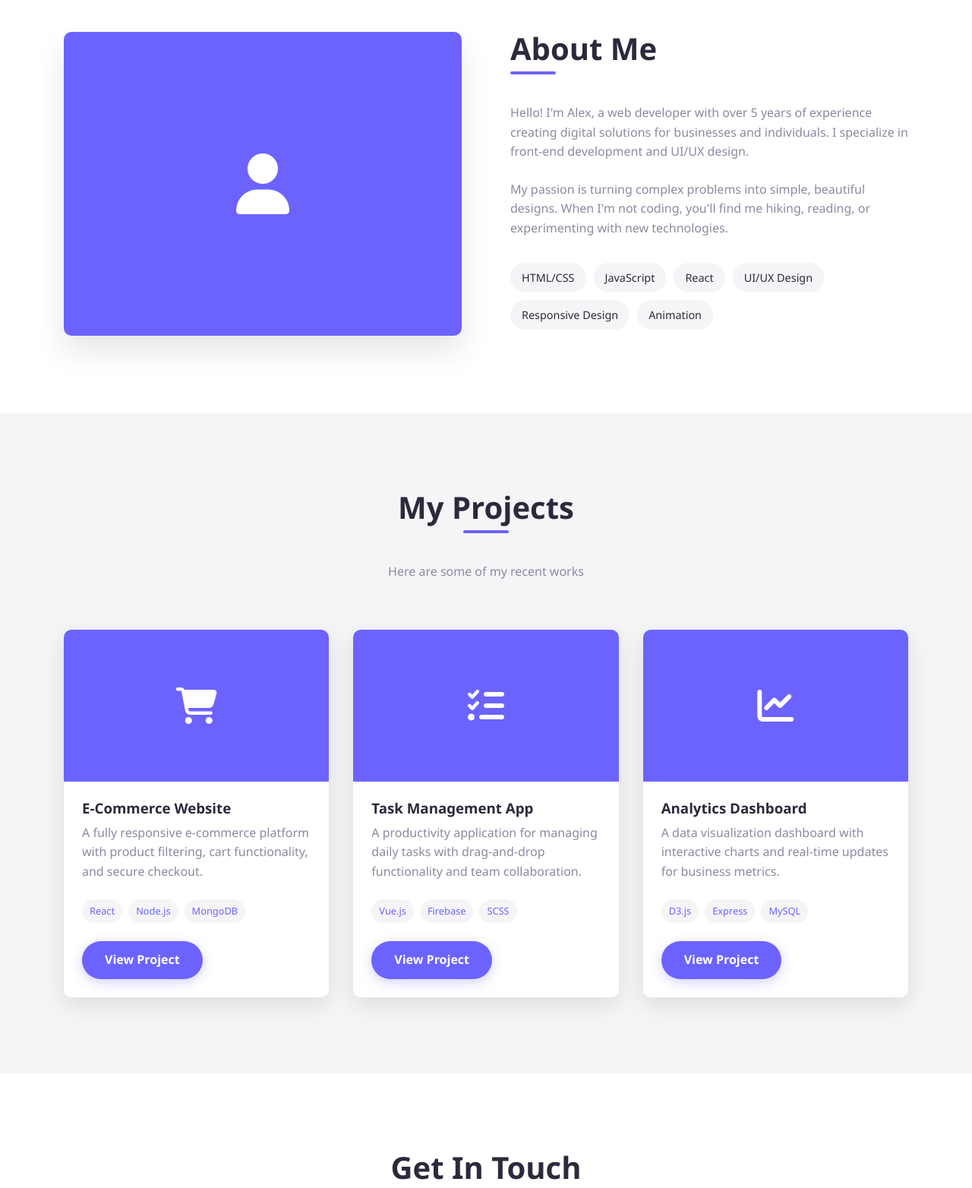
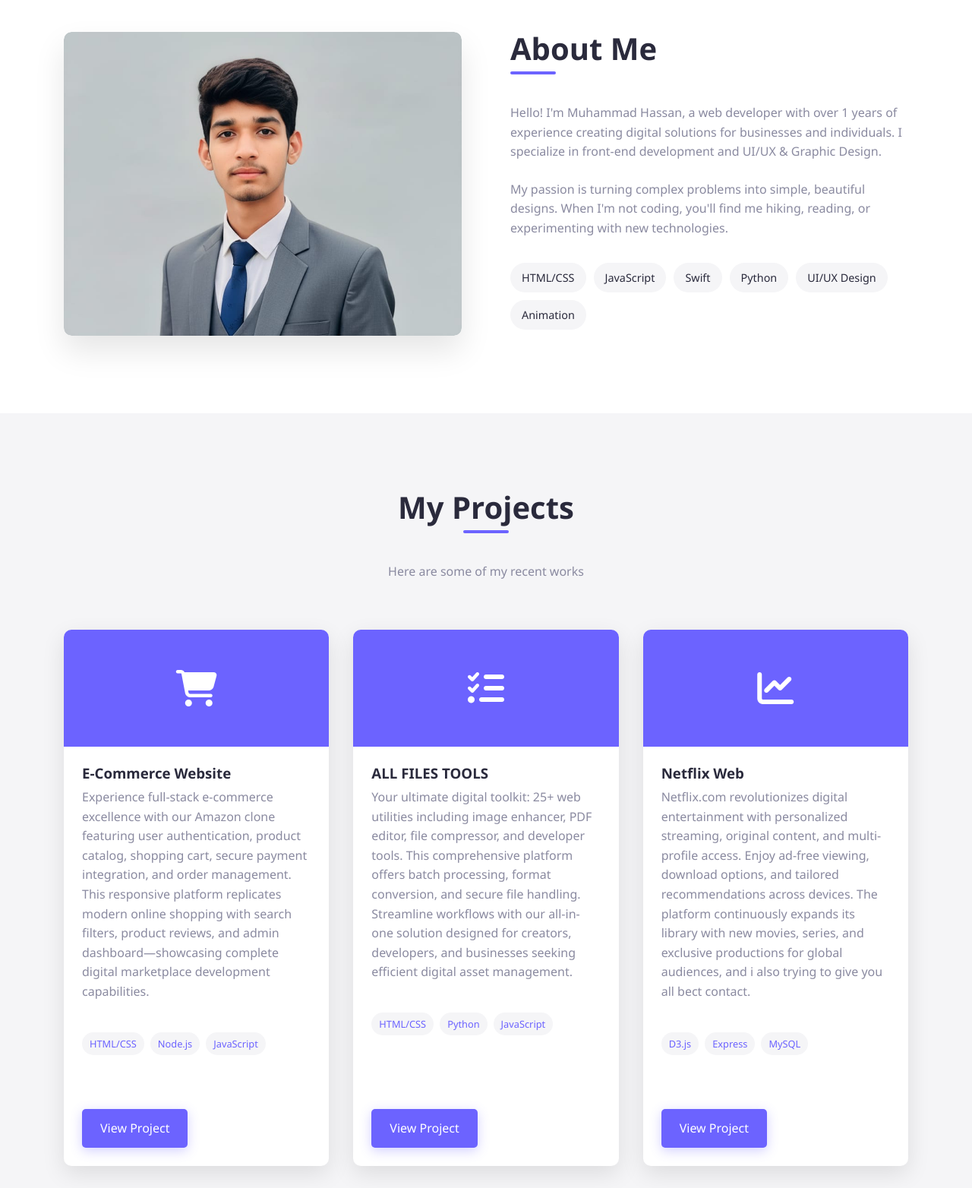
Before and after one commit to MuhammadHassan804/PORT-FOLIO, a plain HTML site: page index.html in a window 1280 px wide. Shown: the part 860-2424 px from the top of the page at 76% size. Drawn offline with Linux system fonts and the light colour scheme.

Commit message:
changes in about secion , project secion and also footer secion

```diff
--- a/index.html
+++ b/index.html
@@ -3,7 +3,7 @@
 <head>
     <meta charset="UTF-8">
     <meta name="viewport" content="width=device-width, initial-scale=1.0">
-    <title>Alex Morgan | Portfolio</title>
+    <title>Muhammad Hassan | Portfolio</title>
     <link rel="stylesheet" href="styel.css">
     <link rel="stylesheet" href="https://cdnjs.cloudflare.com/ajax/libs/font-awesome/6.4.0/css/all.min.css">
 </head>
@@ -12,7 +12,7 @@
     <header id="header">
         <div class="container">
             <nav>
-                <a href="#" class="logo">Alex.</a>
+                <a href="#" class="logo">Muhammad Hassan.</a>
                 <ul class="nav-links">
                     <li><a href="#home">Home</a></li>
                     <li><a href="#about">About</a></li>
@@ -30,8 +30,8 @@
     <section class="hero" id="home">
         <div class="container">
             <div class="hero-content">
-                <h1>Hi, I'm Alex Morgan</h1>
-                <p>I'm a passionate web developer & UI/UX designer creating beautiful and functional digital experiences.</p>
+                <h1>Hi, I'm Muhammad Hassan</h1>
+                <p>I’m a Web Developer specializing in HTML, CSS, and JavaScript, with a growing passion for UI/UX and graphic design.</p>
                 <div class="hero-btns">
                     <a href="#projects" class="btn">View My Work</a>
                     <a href="#contact" class="btn btn-outline">Get In Touch</a>
@@ -50,20 +50,20 @@
     <div class="container">
         <div class="about-content">
             <div class="about-image">
-                    <div class="image-placeholder">
-                        <i class="fas fa-user"></i>
+                <div class="image-container">
+                    <img src="WhatsApp Image 2025-10-20 at 10.56.46 PM.jpeg" alt="Muhammad Hassan - Web Developer" class="profile-image">
                 </div>
             </div>
             <div class="about-text">
                 <h2>About Me</h2>
-                    <p>Hello! I'm Alex, a web developer with over 5 years of experience creating digital solutions for businesses and individuals. I specialize in front-end development and UI/UX design.</p>
+                <p>Hello! I'm Muhammad Hassan, a web developer with over 1 years of experience creating digital solutions for businesses and individuals. I specialize in front-end development and UI/UX & Graphic Design.</p>
                 <p>My passion is turning complex problems into simple, beautiful designs. When I'm not coding, you'll find me hiking, reading, or experimenting with new technologies.</p>
                 <div class="skills">
                     <span class="skill">HTML/CSS</span>
                     <span class="skill">JavaScript</span>
-                        <span class="skill">React</span>
+                    <span class="skill">Swift</span>
+                    <span class="skill">Python</span>
                     <span class="skill">UI/UX Design</span>
-                        <span class="skill">Responsive Design</span>
                     <span class="skill">Animation</span>
                 </div>
             </div>
@@ -85,13 +85,13 @@
                 </div>
                 <div class="project-content">
                     <h3>E-Commerce Website</h3>
-                        <p>A fully responsive e-commerce platform with product filtering, cart functionality, and secure checkout.</p>
+                    <p>Experience full-stack e-commerce excellence with our Amazon clone featuring user authentication, product catalog, shopping cart, secure payment integration, and order management. This responsive platform replicates modern online shopping with search filters, product reviews, and admin dashboard—showcasing complete digital marketplace development capabilities.</p>
                     <div class="project-tags">
-                            <span class="project-tag">React</span>
+                        <span class="project-tag">HTML/CSS</span>
                         <span class="project-tag">Node.js</span>
-                            <span class="project-tag">MongoDB</span>
+                        <span class="project-tag">JavaScript</span>
                     </div>
-                        <a href="#" class="btn">View Project</a>
+                    <a href="https://www.amazon.com" class="btn">View Project</a>
                 </div>
             </div>
             <div class="project-card">
@@ -99,14 +99,14 @@
                     <i class="fas fa-tasks"></i>
                 </div>
                 <div class="project-content">
-                        <h3>Task Management App</h3>
-                        <p>A productivity application for managing daily tasks with drag-and-drop functionality and team collaboration.</p>
+                    <h3>ALL FILES TOOLS</h3>
+                    <p>Your ultimate digital toolkit: 25+ web utilities including image enhancer, PDF editor, file compressor, and developer tools. This comprehensive platform offers batch processing, format conversion, and secure file handling. Streamline workflows with our all-in-one solution designed for creators, developers, and businesses seeking efficient digital asset management.</p>
                     <div class="project-tags">
-                            <span class="project-tag">Vue.js</span>
-                            <span class="project-tag">Firebase</span>
-                            <span class="project-tag">SCSS</span>
+                        <span class="project-tag">HTML/CSS</span>
+                        <span class="project-tag">Python</span>
+                        <span class="project-tag">JavaScript</span>
                     </div>
-                        <a href="#" class="btn">View Project</a>
+                    <a href="https://www.allfiletools.com/" class="btn">View Project</a>
                 </div>
             </div>
             <div class="project-card">
@@ -114,20 +114,19 @@
                     <i class="fas fa-chart-line"></i>
                 </div>
                 <div class="project-content">
-                        <h3>Analytics Dashboard</h3>
-                        <p>A data visualization dashboard with interactive charts and real-time updates for business metrics.</p>
+                    <h3>Netflix Web</h3>
+                    <p>Netflix.com revolutionizes digital entertainment with personalized streaming, original content, and multi-profile access. Enjoy ad-free viewing, download options, and tailored recommendations across devices. The platform continuously expands its library with new movies, series, and exclusive productions for global audiences, and i also trying to give you all bect contact.</p>
                     <div class="project-tags">
                         <span class="project-tag">D3.js</span>
                         <span class="project-tag">Express</span>
                         <span class="project-tag">MySQL</span>
                     </div>
-                        <a href="#" class="btn">View Project</a>
+                    <a href="https://www.netflix.com/gb" class="btn">View Project</a>
                 </div>
             </div>
         </div>
     </div>
 </section>
-
     <!-- Contact Section -->
     <section class="contact" id="contact">
         <div class="container">
@@ -143,7 +142,7 @@
                         </div>
                         <div>
                             <h3>Location</h3>
-                            <p>San Francisco, CA</p>
+                            <p>Mehrabpur, Sindh, Pakistan</p>
                         </div>
                     </div>
                     <div class="contact-item">
@@ -152,7 +151,7 @@
                         </div>
                         <div>
                             <h3>Email</h3>
-                            <p>hello@alexmorgan.com</p>
+                            <p>muhammadhassan82008@gmail.com</p>
                         </div>
                     </div>
                     <div class="contact-item">
@@ -161,7 +160,7 @@
                         </div>
                         <div>
                             <h3>Phone</h3>
-                            <p>+1 (555) 123-4567</p>
+                            <p>0302-4539711</p>
                         </div>
                     </div>
                 </div>
@@ -190,16 +189,27 @@
 <footer>
     <div class="container">
         <div class="footer-content">
-                <div class="logo">Alex.</div>
+            <div class="logo">Muhammad Hassan</div>
             <div class="social-links">
-                    <a href="#" class="social-link"><i class="fab fa-github"></i></a>
-                    <a href="#" class="social-link"><i class="fab fa-linkedin-in"></i></a>
-                    <a href="#" class="social-link"><i class="fab fa-twitter"></i></a>
-                    <a href="#" class="social-link"><i class="fab fa-dribbble"></i></a>
+                <a href="https://github.com/yourusername" class="social-link" target="_blank">
+                    <i class="fab fa-github"></i>
+                </a>
+                <a href="https://www.linkedin.com/in/m-hassan-344928321?utm_source=share&utm_campaign=share_via&utm_content=profile&utm_medium=android_app"
+                   class="social-link" target="_blank">
+                    <i class="fab fa-linkedin-in"></i>
+                </a>
+                <a href="https://www.instagram.com/hassan.is.op?igsh=MW8zNGZmZnoxbjEzMw=="
+                   class="social-link" target="_blank">
+                    <i class="fab fa-instagram"></i>
+                </a>
+                <a href="https://www.facebook.com/share/17FKJdDPnC/"
+                   class="social-link" target="_blank">
+                    <i class="fab fa-facebook-f"></i>
+                </a>
             </div>
         </div>
         <div class="copyright">
-                <p>&copy; 2023 Alex Morgan. All Rights Reserved.</p>
+            <p>&copy; 2025 Muhammad Hassan. All Rights Reserved.</p>
         </div>
     </div>
 </footer>
--- a/styel.css
+++ b/styel.css
@@ -251,15 +251,23 @@ nav {
     transform: translateX(0);
 }
 
-.image-placeholder {
+.image-container {
     width: 100%;
     height: 400px;
-    background: var(--primary);
-    display: flex;
-    align-items: center;
-    justify-content: center;
-    color: white;
-    font-size: 5rem;
+    overflow: hidden;
+    border-radius: 10px;
+}
+
+.profile-image {
+    width: 100%;
+    height: 130%;
+    object-fit: cover;
+    object-position: center;
+    transition: transform 0.5s ease;
+}
+
+.profile-image:hover {
+    transform: scale(1.05);
 }
 
 .about-text {
@@ -295,6 +303,17 @@ nav {
     transform: translateY(-3px);
 }
 
+/* Mobile Responsive */
+@media (max-width: 768px) {
+    .about-content {
+        grid-template-columns: 1fr;
+        gap: 2rem;
+    }
+
+    .image-container {
+        height: 300px;
+    }
+}
 /* Projects Section */
 .projects {
     background: var(--light);
@@ -324,6 +343,8 @@ nav {
     transition: var(--transition);
     opacity: 0;
     transform: translateY(30px);
+    display: flex;
+    flex-direction: column;
 }
 
 .project-card.animated {
@@ -349,6 +370,9 @@ nav {
 
 .project-content {
     padding: 1.5rem;
+    display: flex;
+    flex-direction: column;
+    height: 100%;
 }
 
 .project-content h3 {
@@ -369,6 +393,25 @@ nav {
     font-size: 0.8rem;
     margin-right: 8px;
     margin-bottom: 8px;
+}
+
+/* Fix for button alignment - Add this */
+.project-content .btn {
+    margin-top: auto;
+    align-self: flex-start;
+    padding: 0.8rem 1.5rem;
+    background: var(--primary);
+    color: white;
+    text-decoration: none;
+    border-radius: 5px;
+    font-weight: 500;
+    transition: var(--transition);
+    display: inline-block;
+}
+
+.project-content .btn:hover {
+    background: var(--primary-dark);
+    transform: translateY(-2px);
 }
 
 /* Contact Section */
```
Also changed, not shown: WhatsApp Image 2025-10-20 at 10.56.46 PM.jpeg (added). Lines whose indentation alone changed are shown as unchanged.
